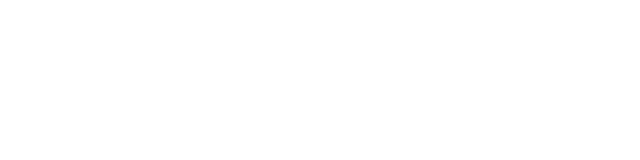
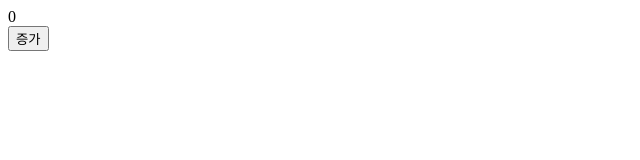
Before and after one commit to Colin1783/react_study, a React (Vite) app: page / in a window 1280 px wide. Shown: the top 160 px of the page, without its empty margins (0-640 px from the left). Built offline with nearby package versions, Linux system fonts and the light colour scheme.

Commit message:
react는 re-rendering 시점을 적절한 시점으로 결정함

```diff
--- a/src/App.jsx
+++ b/src/App.jsx
@@ -1,7 +1,31 @@
-import React from "react";
+import React, { useState } from "react";
+
+function MyComp1() {
+  const [val, setVal] = useState(0);
+
+  function updateVal() {
+    // react는 re-rendering 시점을 적절한 시점으로 결정함
+    setVal(val + 1);
+    setVal(val + 1);
+    setVal(val + 1);
+    console.log("val", val);
+  }
+  return (
+    <div>
+      <div>{val}</div>
+      <div>
+        <button onClick={updateVal}>증가</button>
+      </div>
+    </div>
+  );
+}
 
 function App(props) {
-  return <div></div>;
+  return (
+    <div>
+      <MyComp1 />
+    </div>
+  );
 }
 
 export default App;
```
